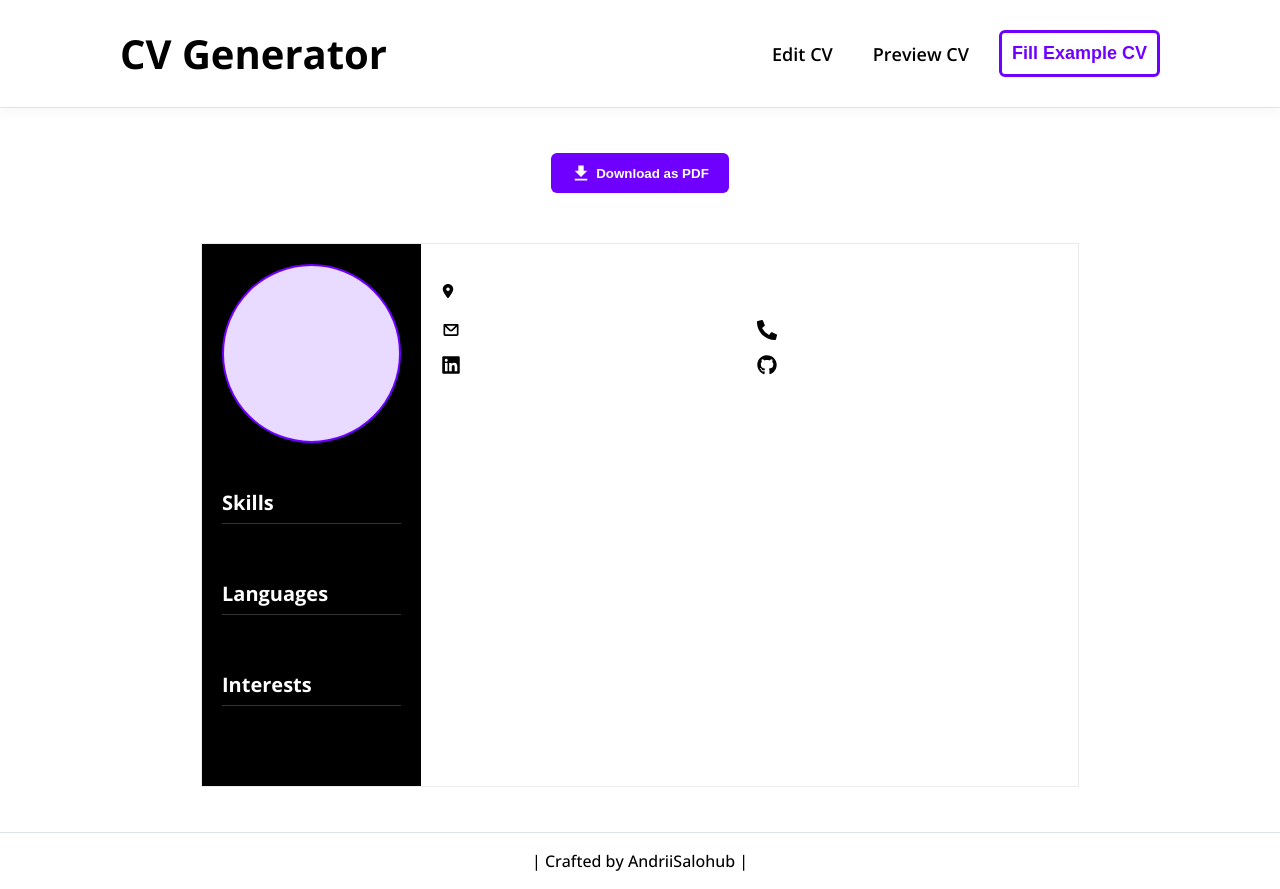
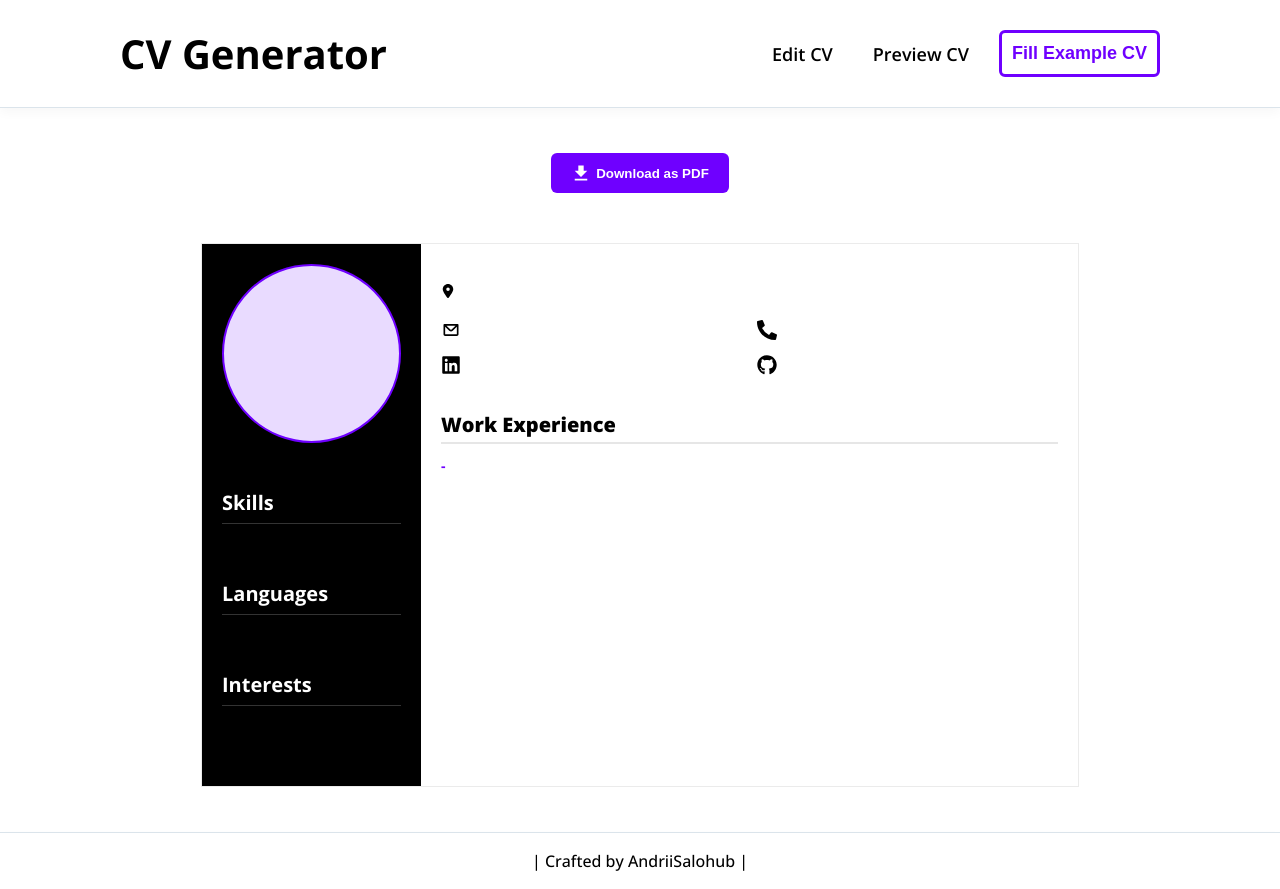
Before and after one commit to AndriiSalohub/cv-generator, a React (Vite) app: page /preview in a window 1280 px wide. Built offline with nearby package versions, Linux system fonts and the light colour scheme.

Commit message:
Added functionality to display CV information for work experience.

```diff
--- a/src/components/Cv/Cv.jsx
+++ b/src/components/Cv/Cv.jsx
@@ -22,6 +22,7 @@ const Cv = () => {
     phoneNumber,
     description,
   } = useSelector((state) => state.generalInformation);
+  const workExperience = useSelector((state) => state.workExperience);
 
   return (
     <section className="cv">
@@ -63,7 +64,7 @@ const Cv = () => {
                   >
                     <p>- {language}</p>
                     <span>
-                      {lvl.replace(/\b\w/g, function(char) {
+                      {lvl.replace(/\b\w/g, function (char) {
                         return char.toUpperCase();
                       })}
                     </span>
@@ -130,6 +131,39 @@ const Cv = () => {
             </li>
           </ul>
         </section>
+        <section className="cv__main-work-experience">
+          <h3 className="cv__main-work-experience-title cv__main-title">
+            Work Experience
+          </h3>
+          <ul className="cv__main-work-experience-list">
+            {workExperience.map(
+              ({ position, company, location, from, to, tasks }, index) => (
+                <li className="cv__main-work-experience-list-item" key={index}>
+                  <h4 className="cv__main-work-experience-list-item-position">
+                    {position}
+                  </h4>
+                  <h5 className="cv__main-work-experience-list-item-company">
+                    {company}
+                  </h5>
+                  <p className="cv__main-work-experience-list-item-work-info">
+                    <span>
+                      {from} - {to}
+                    </span>{" "}
+                    <span>{location}</span>
+                  </p>
+                  {tasks !== "" && (
+                    <h6 className="cv__main-work-experience-list-item-achievements">
+                      Achievements / Tasks:
+                    </h6>
+                  )}
+                  <p className="cv__main-work-experience-list-item-achievements-description description">
+                    {tasks}
+                  </p>
+                </li>
+              ),
+            )}
+          </ul>
+        </section>
       </div>
     </section>
   );
--- a/src/components/Cv/Cv.scss
+++ b/src/components/Cv/Cv.scss
@@ -61,6 +61,14 @@
   &__main {
     padding: 20px;
 
+    &-title {
+      font-weight: 800;
+      font-size: 20px;
+      padding-bottom: 7px;
+      margin-bottom: 15px;
+      border-bottom: 2px solid #e6e6e6;
+    }
+
     &-general-info {
       &-name {
         font-size: 30px;
@@ -109,6 +117,38 @@
         }
       }
     }
+
+    &-work-experience {
+      &-list {
+        &-item {
+          margin-bottom: 25px;
+
+          &-position {
+            font-weight: 800;
+            margin-bottom: 5px;
+          }
+
+          &-company {
+            margin-bottom: 10px;
+          }
+
+          &-work-info {
+            color: $main-color;
+            font-size: 14px;
+            font-weight: 700;
+            display: flex;
+            justify-content: space-between;
+            margin-bottom: 10px;
+          }
+
+          &-achievements {
+            font-weight: 700;
+            font-size: 14px;
+            margin-bottom: 10px;
+          }
+        }
+      }
+    }
   }
 }
 
--- a/src/components/WorkExperience/WorkExperience.jsx
+++ b/src/components/WorkExperience/WorkExperience.jsx
@@ -44,7 +44,8 @@ const WorkExperience = () => {
         handleClick={handleAddExperience}
       />
 
-      {workExperiences.map((_, index) => (
+      {workExperiences.map(
+        ({ position, company, location, from, to, tasks }, index) => (
           <form key={index} action="" className="work-experience__form form">
             <div>
               <label
@@ -57,6 +58,7 @@ const WorkExperience = () => {
                 type="text"
                 name="position"
                 id={`your position-${index}`}
+                value={position || null}
                 className="work-experience__form-input form-input"
                 onChange={(event) => handleInputChange(event, index)}
                 onKeyDown={(event) => handleKeyPress(event)}
@@ -73,6 +75,7 @@ const WorkExperience = () => {
                 type="text"
                 name="company"
                 id={`company-${index}`}
+                value={company || null}
                 className="work-experience__form-input form-input"
                 onChange={(event) => handleInputChange(event, index)}
                 onKeyDown={(event) => handleKeyPress(event)}
@@ -89,6 +92,7 @@ const WorkExperience = () => {
                 type="text"
                 name="location"
                 id={`location-${index}`}
+                value={location || null}
                 className="work-experience__form-input form-input"
                 onChange={(event) => handleInputChange(event, index)}
                 onKeyDown={(event) => handleKeyPress(event)}
@@ -106,6 +110,7 @@ const WorkExperience = () => {
                   type="text"
                   name="from"
                   id={`from-${index}`}
+                  value={from || null}
                   className="work-experience__form-input form-input"
                   placeholder="MM/YYYY"
                   onChange={(event) => handleInputChange(event, index)}
@@ -123,6 +128,7 @@ const WorkExperience = () => {
                   type="text"
                   name="to"
                   id={`to-${index}`}
+                  value={to || null}
                   className="work-experience__form-input form-input"
                   placeholder="MM/YYYY"
                   onChange={(event) => handleInputChange(event, index)}
@@ -140,6 +146,7 @@ const WorkExperience = () => {
               name="tasks"
               id={`tasks-${index}`}
               rows="6"
+              value={tasks || null}
               placeholder="Describe your main tasks and responsibilities in this role, as well as any achievements or accomplishments you are particularly proud of. Be specific and use metrics or numbers to quantify your impact whenever possible."
               className="work-experience__form-textarea form-input"
               onChange={(event) => handleInputChange(event, index)}
@@ -154,7 +161,8 @@ const WorkExperience = () => {
               </button>
             )}
           </form>
-      ))}
+        ),
+      )}
     </section>
   );
 };
```
Lines whose indentation alone changed are shown as unchanged.
